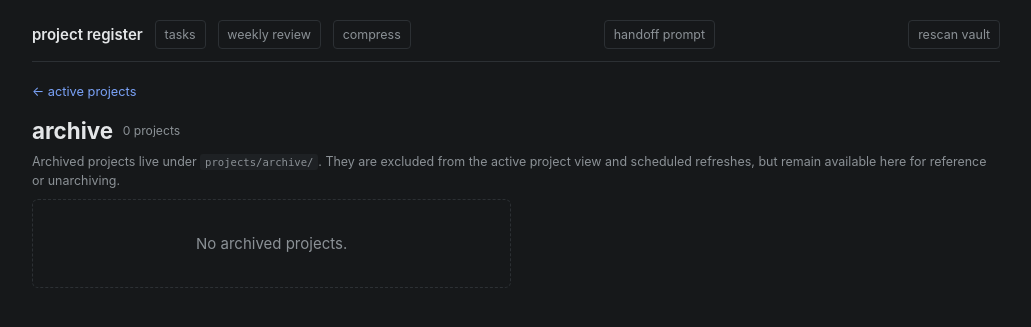
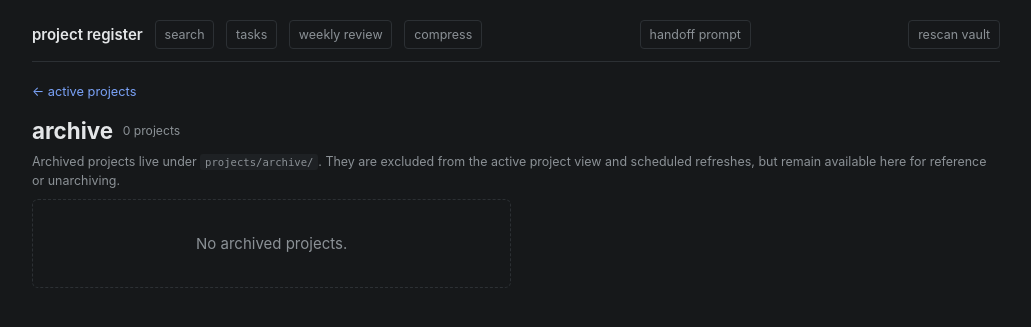
Before and after one commit to pruperting/register, a Flask app: page /archive in a window 1280 px wide. Shown: the top 327 px of the page, without its empty margins (124-1155 px from the left). Run offline with Flask 3, Linux system fonts and the light colour scheme; some libraries are stand-ins or nearby versions.

Commit message:
Add search to navigation

```diff
--- a/templates/base.html
+++ b/templates/base.html
@@ -10,6 +10,7 @@
   <div class="wrap">
     <header class="top">
       <a href="{{ url_for('index') }}" class="brand">project register</a>
+      <a href="{{ url_for('search_page') }}" class="ghost sm nav-link">search</a>
       <a href="{{ url_for('tasks_page') }}" class="ghost sm nav-link">tasks</a>
       <a href="{{ url_for('review_page') }}" class="ghost sm nav-link">weekly review</a>
       <a href="{{ url_for('compress_page') }}" class="ghost sm nav-link">compress</a>
```
